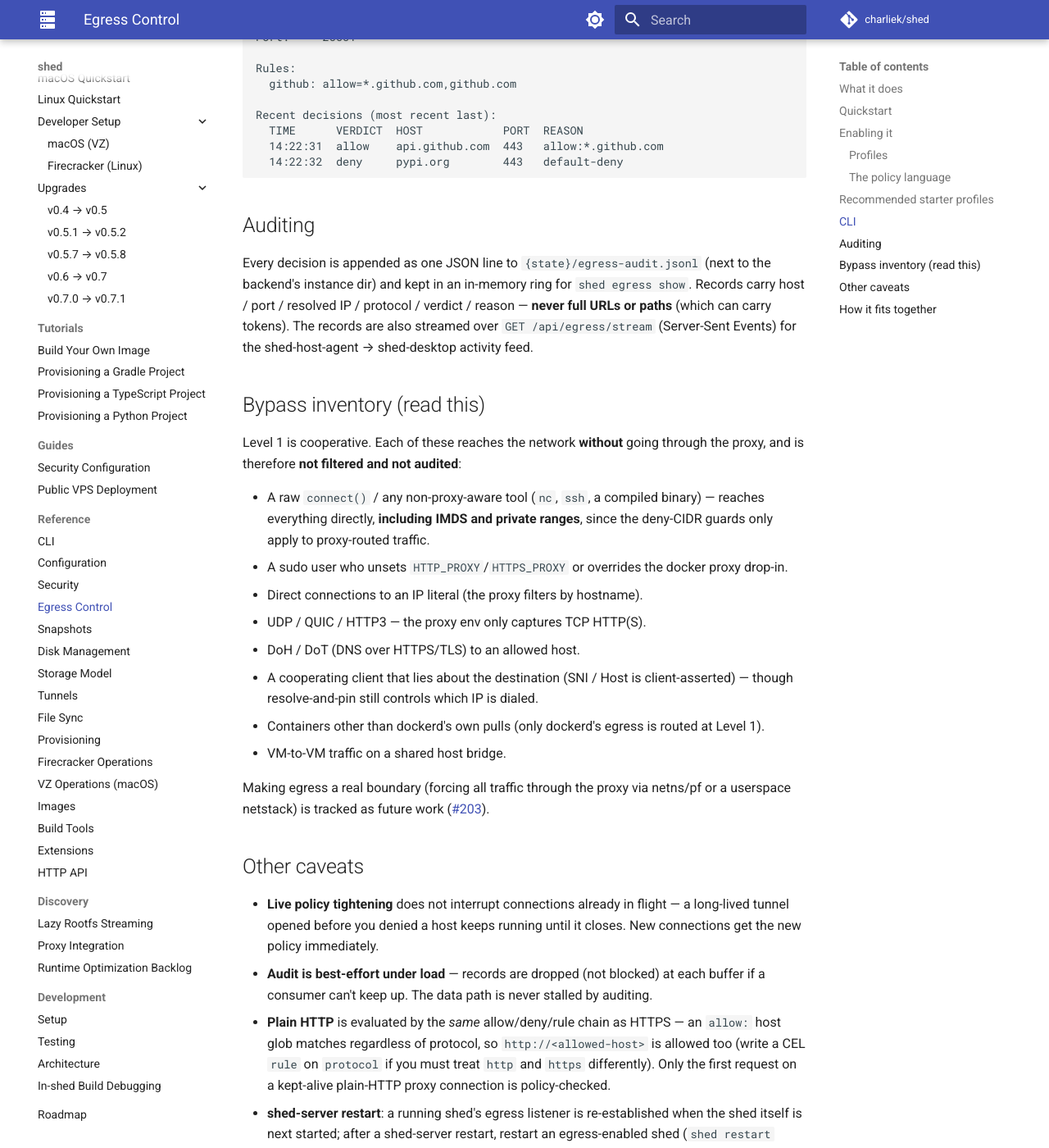
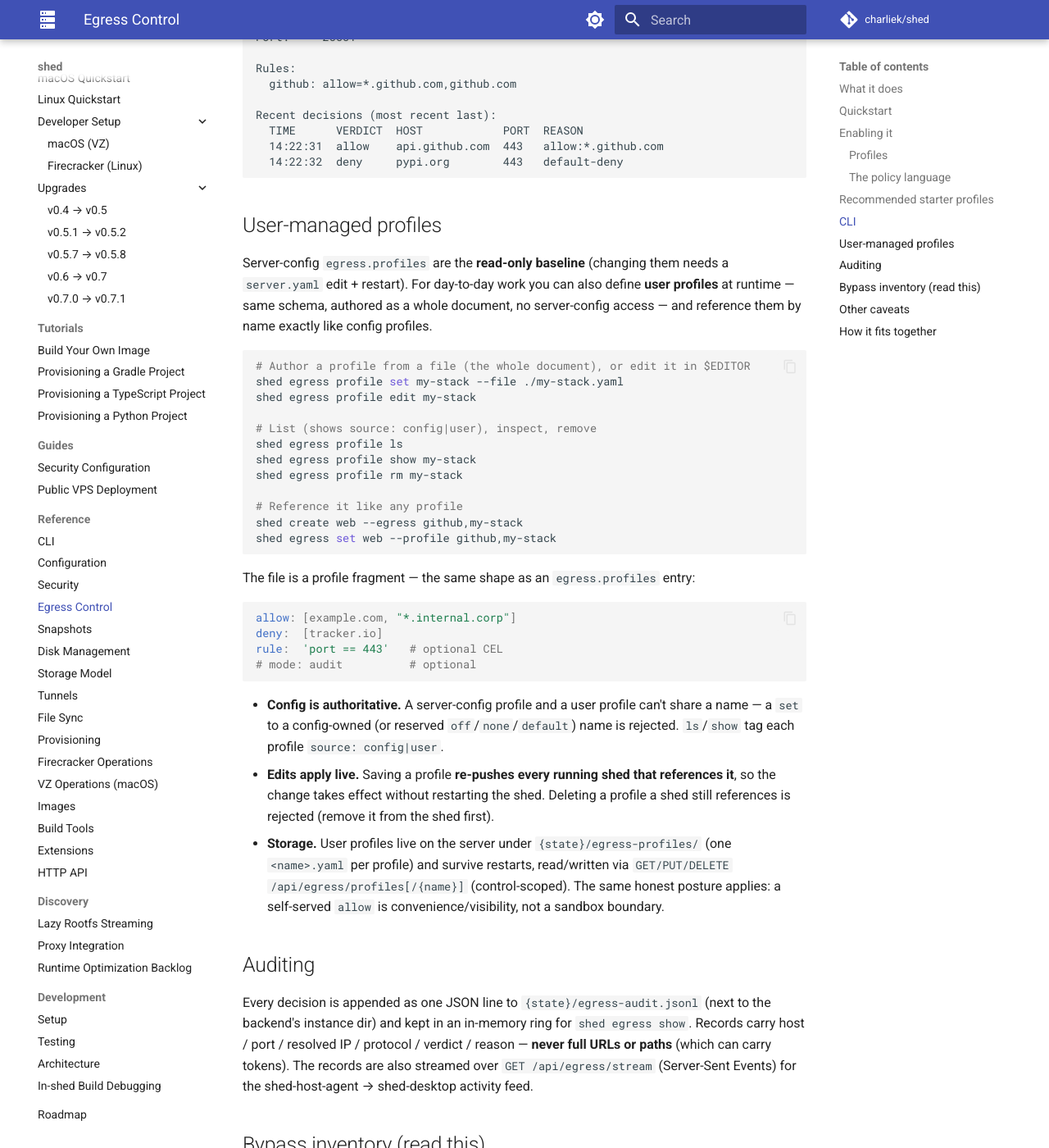
Before and after one commit to charliek/shed, an MkDocs documentation site: the page built from docs/reference/egress.md, in a window 1280 px wide and 1400 px high, scrolled down 5343 px. Shown: the whole window at 82% size. Built offline with MkDocs 1.6.1 and Material for MkDocs 9.7.7, drawn with Linux system fonts in a browser that asks for light colours; comment, search, counter and statistics services are not loaded.

Commit message:
docs(egress): user-managed profiles section + CLI reference + CHANGELOG
Document the runtime user-profile workflow: a "User-managed profiles"
section in egress.md (config-vs-user split, read-only baseline, live
re-push, storage + the control-scoped API), a `shed egress profile`
block in cli.md, and an Unreleased CHANGELOG "Added" entry. mkdocs
--strict clean.

Co-Authored-By: Claude Opus 4.8 (1M context) <noreply@anthropic.com>
Claude-Session: https://claude.ai/code/session_01JUFYH4WHfbtQ3YFhMQUBkP

````diff
--- a/docs/reference/egress.md
+++ b/docs/reference/egress.md
@@ -253,6 +253,50 @@ Recent decisions (most recent last):
   14:22:32  deny     pypi.org        443   default-deny
 ```
 
+## User-managed profiles
+
+Server-config `egress.profiles` are the **read-only baseline** (changing them
+needs a `server.yaml` edit + restart). For day-to-day work you can also define
+**user profiles** at runtime — same schema, authored as a whole document, no
+server-config access — and reference them by name exactly like config profiles.
+
+```bash
+# Author a profile from a file (the whole document), or edit it in $EDITOR
+shed egress profile set my-stack --file ./my-stack.yaml
+shed egress profile edit my-stack
+
+# List (shows source: config|user), inspect, remove
+shed egress profile ls
+shed egress profile show my-stack
+shed egress profile rm my-stack
+
+# Reference it like any profile
+shed create web --egress github,my-stack
+shed egress set web --profile github,my-stack
+```
+
+The file is a profile fragment — the same shape as an `egress.profiles` entry:
+
+```yaml
+allow: [example.com, "*.internal.corp"]
+deny:  [tracker.io]
+rule:  'port == 443'   # optional CEL
+# mode: audit          # optional
+```
+
+- **Config is authoritative.** A server-config profile and a user profile can't
+  share a name — a `set` to a config-owned (or reserved `off`/`none`/`default`)
+  name is rejected. `ls`/`show` tag each profile `source: config|user`.
+- **Edits apply live.** Saving a profile **re-pushes every running shed that
+  references it**, so the change takes effect without restarting the shed.
+  Deleting a profile a shed still references is rejected (remove it from the shed
+  first).
+- **Storage.** User profiles live on the server under `{state}/egress-profiles/`
+  (one `<name>.yaml` per profile) and survive restarts, read/written via
+  `GET/PUT/DELETE /api/egress/profiles[/{name}]` (control-scoped). The same
+  honest posture applies: a self-served `allow` is convenience/visibility, not a
+  sandbox boundary.
+
 ## Auditing
 
 Every decision is appended as one JSON line to `{state}/egress-audit.jsonl`
````
Also changed, not shown: CHANGELOG.md (+14 -0 lines), docs/reference/cli.md (+14 -0 lines).
